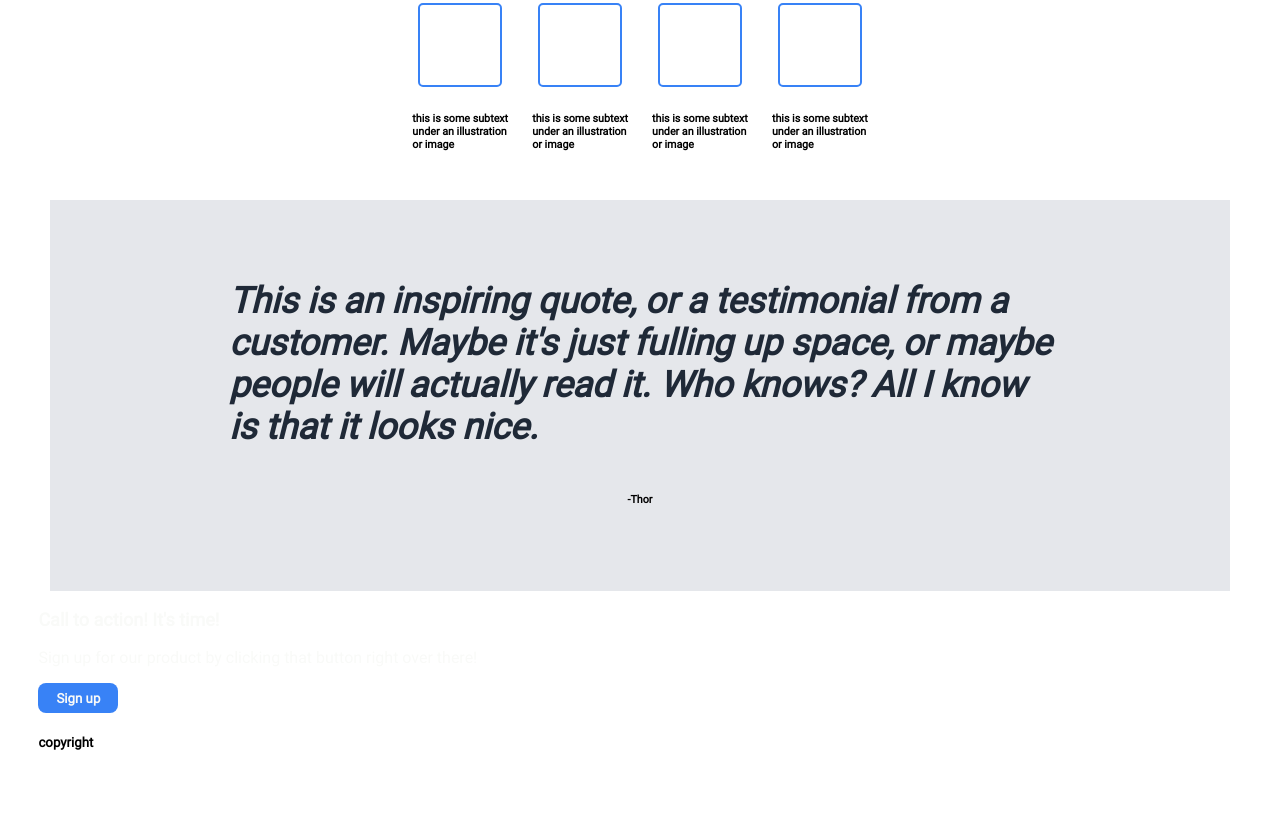
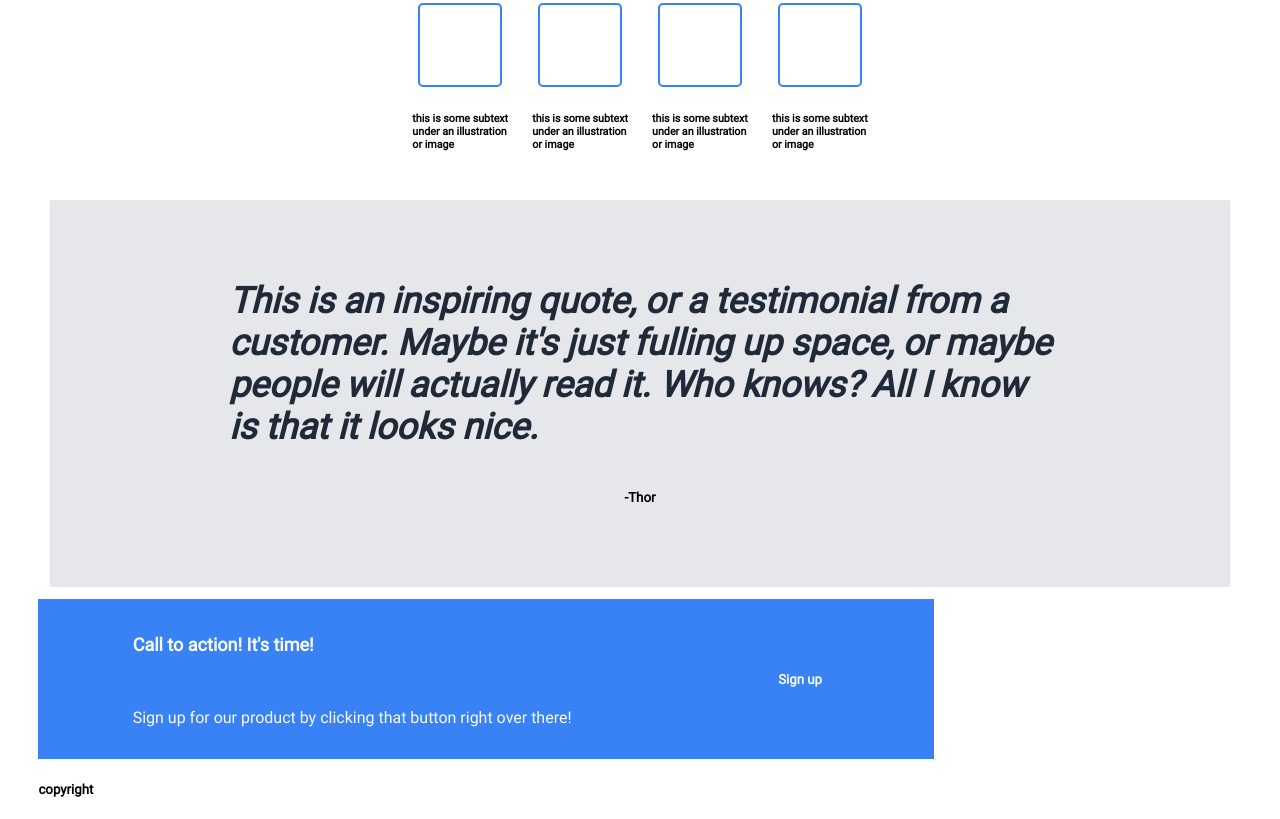
Before and after one commit to EmiKusaba/html_homework, a plain HTML site: page week2/main_homework/index.html in a window 1280 px wide. Shown: the part 628-1447 px from the top of the page. Before the commit the page ends 1400 px from the top, so only its background shows below. Drawn offline with Linux system fonts and the light colour scheme.

Commit message:
added sec4

```diff
--- a/week2/main_homework/index.html
+++ b/week2/main_homework/index.html
@@ -55,14 +55,17 @@
   </section>
 
   <article id="mid-article">
-    <h2><i>This is an inspiring quote, or a testimonial from a<br>customer. Maybe it's just fulling up space, or maybe<br>
+    <h2><i>This is an inspiring quote, or a testimonial from a<br>customer. Maybe it's just fulling up space, or
+        maybe<br>
         people will actually read it. Who knows? All I know<br>is that it looks nice.</i></h2>
-    <h6 id="author">-Thor</h6>
+    <h5 id="author">-Thor</h5>
   </article>
 
   <section id="section4">
-    <h3>Call to action! It's time!</h3>
+    <div id="article-sec4">
+    <h3>Call to action! It's time!</h3><br>
     <p>Sign up for our product by clicking that button right over there!</p>
+  </div>
     <div class="button">
       <h5>Sign up</h5>
     </div>
--- a/week2/main_homework/style.css
+++ b/week2/main_homework/style.css
@@ -54,6 +54,7 @@ b{
 .button{
   background-color: #3882f6;;
   color: #f9faf8;
+  border-color: #f9faf8;
   width: 80px;
   height: 30px;
   display: flex;
@@ -100,6 +101,15 @@ article{
   flex-direction: column;
   padding:5%;
 }
-#author{
-  align-items: right;
+#section4{
+  background-color: #3882f6;
+  width: 70vw;
+  height: 20vh;
+  display: flex;
+  align-items: center;
+  justify-content: space-around;
 }
+#article-sec4 h3 p{
+  display: inline-block;
+  margin: none important!;
+}
```
